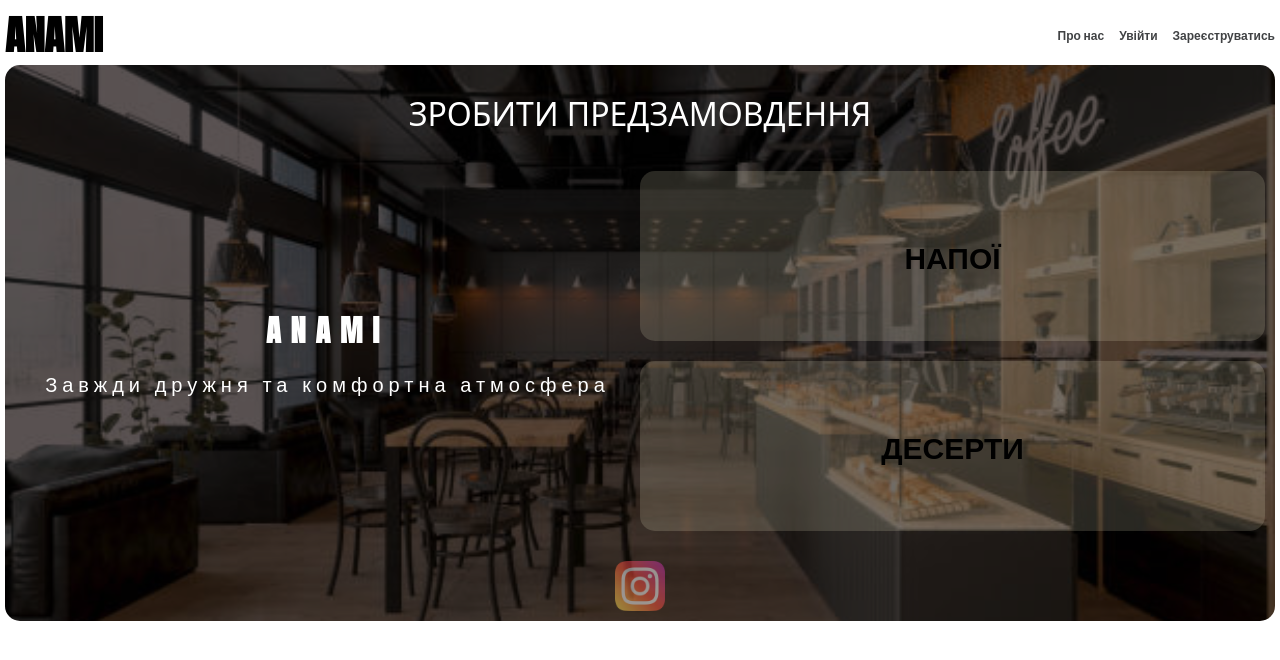
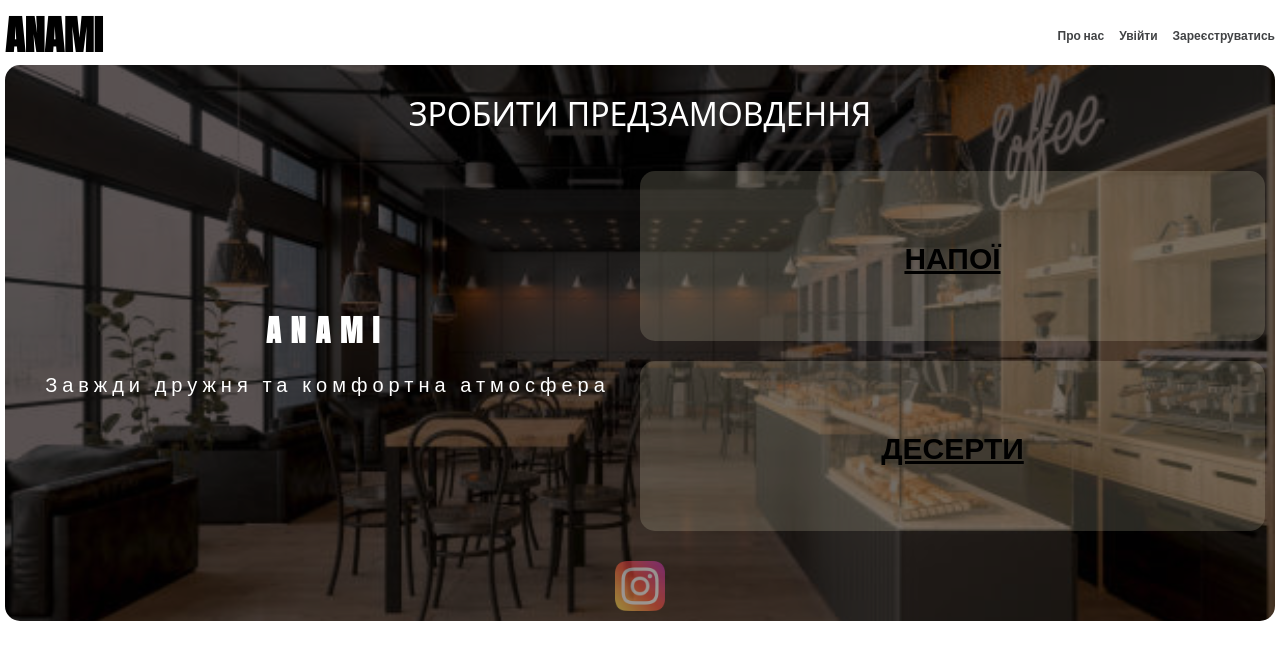
Before and after one commit to Vitisik/capuchico, a React (Create React App) app: page / in a window 1280 px wide. Shown: the top 660 px of the page. Built offline with nearby package versions, Linux system fonts and the light colour scheme.

Commit message:
added React Router

```diff
--- a/src/App.jsx
+++ b/src/App.jsx
@@ -1,12 +1,30 @@
-import Header from "./components/Header/Header";
-import Choice from "./components/Choice/Choice";
+import { createBrowserRouter, RouterProvider } from "react-router-dom";
+
+import Home from "./pages/Home";
+import Desserts from "./components/Drinks&Desserts/Desserts/Desserts";
+import Drinks from "./components/Drinks&Desserts/Drinks/Drinks";
+
+const router = createBrowserRouter([
+  {
+    path: "/",
+    element: <Home />,
+  },
+  {
+    path: "/drinks",
+    element: <Drinks />,
+  },
+  {
+    path: "/desserts",
+    element: <Desserts />,
+  },
+]);
 
 function App() {
   return (
     <div className="wrapper">
-      <Header />
-      <Choice />
+      <RouterProvider router={router} />
     </div>
+    // <Home />;
   );
 }
 
--- a/src/components/Choice/Choice.jsx
+++ b/src/components/Choice/Choice.jsx
@@ -1,4 +1,5 @@
 import React from "react";
+import { Link } from "react-router-dom";
 import "./Choice.css";
 
 export default function Choice() {
@@ -15,13 +16,20 @@ export default function Choice() {
           </p>
         </div>
         <div className="choice_order">
-          <button className="choice_drink">НАПОЇ</button>
-          <button className="choice_desserts">ДЕСЕРТИ</button>
+          <Link to="/drinks" className="choice_drink">
+            НАПОЇ
+          </Link>
+
+          <Link to="/desserts" className="choice_desserts">
+            ДЕСЕРТИ
+          </Link>
         </div>
       </div>
       <div className="instagram">
         <a
           target="_blank"
+          without
+          rel="noreferrer"
           href="https://www.instagram.com/anami_coffee_ternopil?igsh=YnV3N2x3Zjl5eXd6"
         >
           <div className="img"></div>
--- a/src/components/Drinks&Desserts/Desserts/Desserts.jsx
+++ b/src/components/Drinks&Desserts/Desserts/Desserts.jsx
@@ -1,8 +1,10 @@
 import React from "react";
+import Header from "../../Header/Header";
 
 export default function Desserts() {
   return (
     <div>
+      <Header />
       <h2>Desserts</h2>
     </div>
   );
--- a/src/components/Drinks&Desserts/Drinks/Drinks.jsx
+++ b/src/components/Drinks&Desserts/Drinks/Drinks.jsx
@@ -1,8 +1,10 @@
 import React from "react";
+import Header from "../../Header/Header";
 
 export default function Drinks() {
   return (
     <div>
+      <Header />
       <h2>Drinks</h2>
     </div>
   );
--- a/src/components/Header/Header.jsx
+++ b/src/components/Header/Header.jsx
@@ -1,12 +1,13 @@
 import React from "react";
+import { Link } from "react-router-dom";
 import "./Header.css";
 
 export default function Header() {
   return (
     <header className="header">
-      <a href="/">
+      <Link to="/">
         <span className="header_logo">ANAMI</span>
-      </a>
+      </Link>
       <nav className="header_nav">
         <li>Про нас</li>
         <li>Увійти</li>
--- a/src/index.js
+++ b/src/index.js
@@ -1,5 +1,6 @@
 import React from "react";
 import ReactDOM from "react-dom/client";
+
 import "./index.css";
 import App from "./App";
 import "bootstrap/dist/css/bootstrap.min.css";
--- /dev/null
+++ b/src/pages/Home.jsx
@@ -0,0 +1,12 @@
+import React from "react";
+import Header from "../components/Header/Header";
+import Choice from "../components/Choice/Choice";
+
+export default function Home() {
+  return (
+    <>
+      <Header />
+      <Choice />
+    </>
+  );
+}
```
